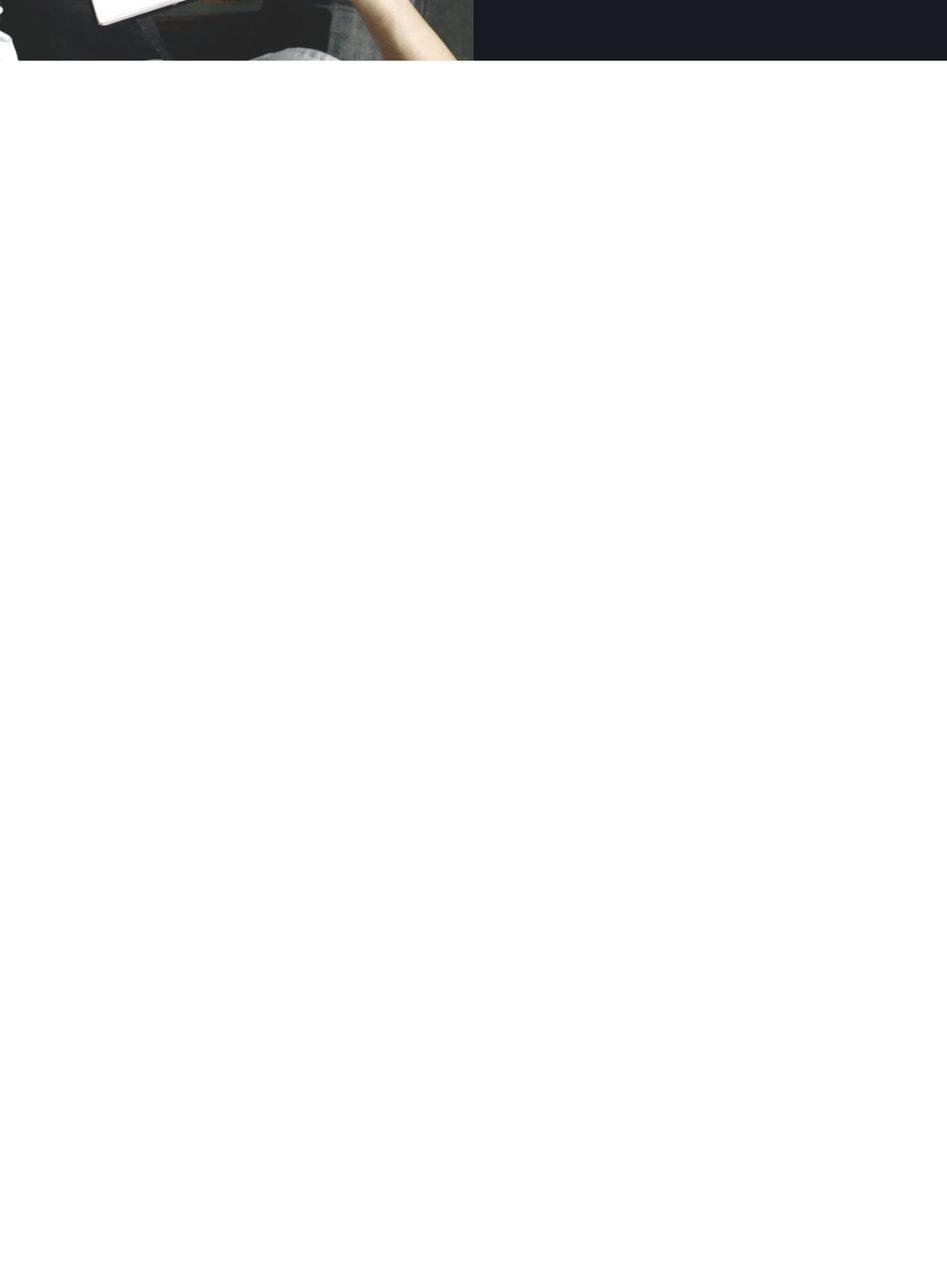
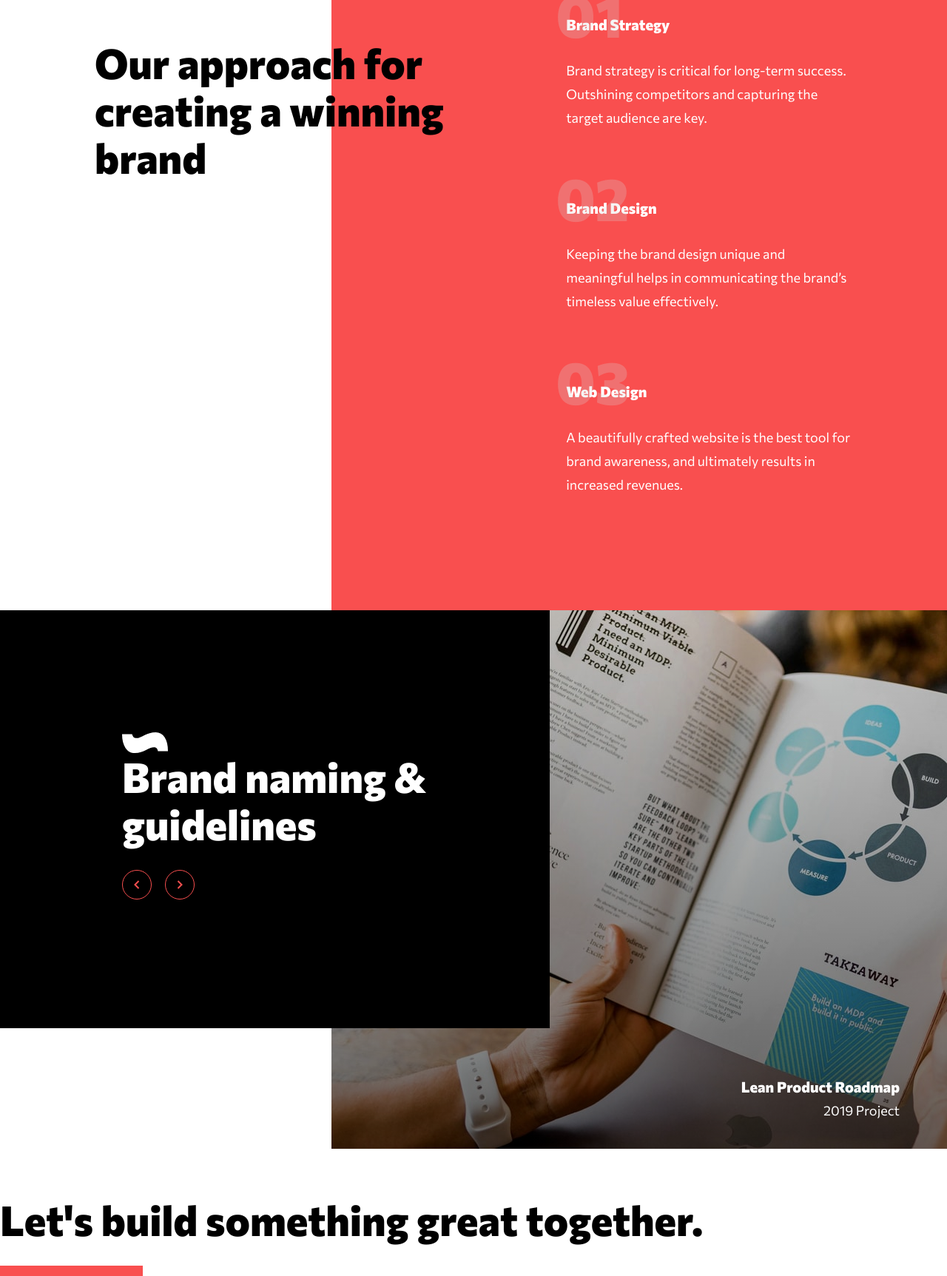
Before and after one commit to j-IM-bo/creative, a website built with webpack: page src/index.html in a window 1280 px wide. Shown: the part 1754-3479 px from the top of the page at 74% size. Before the commit the page ends 1836 px from the top, so only its background shows below. Built offline with nearby package versions, Linux system fonts and the light colour scheme.

Commit message:
carousel

```diff
--- a/src/index.html
+++ b/src/index.html
@@ -156,23 +156,64 @@
                 </div>
             </section>
             <!-- /end .strategy section -->
-        </main>
 
-        <!-- footer -->
-        <footer class="footer"></footer>
-    </body>
-</html>
+            <!-- Method section -->
+            <section class="method">
+                <h2>Our approach for creating a winning brand</h2>
 
-<!-- <button class="btn4 btnNext">
-            <svg width="40" height="40" xmlns="http://www.w3.org/2000/svg">
-                <g stroke="#F94F4F" fill="none" fill-rule="evenodd">
-                    <circle cx="20" cy="20" r="19.5" />
-                    <path stroke-width="2" d="M17.5 15l5 5-5 5" />
-                </g>
-            </svg>
-        </button>
+                <div class="method__content">
+                    <ul class="method__list">
+                        <li class="method__list-item">
+                            <span>01</span>
+
+                            <h3>Brand Strategy</h3>
+                            <p>
+                                Brand strategy is critical for long-term
+                                success. Outshining competitors and capturing
+                                the target audience are key.
+                            </p>
+                        </li>
+                        <li class="method__list-item">
+                            <span>02</span>
+
+                            <h3>Brand Design</h3>
+                            <p>
+                                Keeping the brand design unique and meaningful
+                                helps in communicating the brand’s timeless
+                                value effectively.
+                            </p>
+                        </li>
+                        <li class="method__list-item">
+                            <span>03</span>
+
+                            <h3>Web Design</h3>
+                            <p>
+                                A beautifully crafted website is the best tool
+                                for brand awareness, and ultimately results in
+                                increased revenues.
+                            </p>
+                        </li>
+                    </ul>
+                </div>
+            </section>
+            <!-- /end .Method section -->
+
+            <!-- Projects section -->
+            <section class="projects">
+                <div class="projects__controls">
+                    <img
+                        class="projects__icon"
+                        src="./images/desktop/bg-pattern-wavy-white.svg"
+                        alt="icon"
+                    />
+                    <h2>Brand naming & guidelines</h2>
+
                     <button class="btn4 btnPrev">
-            <svg width="40" height="40" xmlns="http://www.w3.org/2000/svg">
+                        <svg
+                            width="40"
+                            height="40"
+                            xmlns="http://www.w3.org/2000/svg"
+                        >
                             <g
                                 transform="matrix(-1 0 0 1 40 0)"
                                 stroke="#F94F4F"
@@ -183,4 +224,82 @@
                                 <path stroke-width="2" d="M17.5 15l5 5-5 5" />
                             </g>
                         </svg>
-        </button> -->
+                        <div class="visually-hidden">previous button</div>
+                    </button>
+                    <button class="btn4 btnNext">
+                        <svg
+                            width="40"
+                            height="40"
+                            xmlns="http://www.w3.org/2000/svg"
+                        >
+                            <g stroke="#F94F4F" fill="none" fill-rule="evenodd">
+                                <circle cx="20" cy="20" r="19.5" />
+                                <path stroke-width="2" d="M17.5 15l5 5-5 5" />
+                            </g>
+                        </svg>
+                        <div class="visually-hidden">next button</div>
+                    </button>
+                </div>
+
+                <div class="projects__carousel">
+                    <div class="carousel__track-container">
+                        <ul class="carousel__track">
+                            <li class="carousel__slide current-slide">
+                                <div class="gradient"></div>
+                                <img
+                                    class="carousel__image"
+                                    src="./images/desktop/image-slide-1.jpg"
+                                    alt="open magazine"
+                                />
+                                <div class="carousel__title">
+                                    <h3>Lean Product Roadmap</h3>
+                                    <p>2019 Project</p>
+                                </div>
+                            </li>
+                            <li class="carousel__slide">
+                                <div class="gradient"></div>
+                                <img
+                                    class="carousel__image"
+                                    src="./images/desktop/image-slide-2.jpg"
+                                    alt="bag on table"
+                                />
+                                <div class="carousel__title">
+                                    <h3>New Majestic Hotel</h3>
+                                    <p>2018 Project</p>
+                                </div>
+                            </li>
+                            <li class="carousel__slide">
+                                <div class="gradient"></div>
+                                <img
+                                    class="carousel__image"
+                                    src="./images/desktop/image-slide-3.jpg"
+                                    alt="computer screen"
+                                />
+                                <div class="carousel__title">
+                                    <h3>Crypto Dashboard</h3>
+                                    <p>2016 Project</p>
+                                </div>
+                            </li>
+                        </ul>
+                    </div>
+                </div>
+            </section>
+            <!-- /end .Projects section -->
+        </main>
+
+        <!-- footer -->
+        <footer class="footer">
+            <div class="icon-red">
+                <img
+                    src="./images/desktop/bg-pattern-wave-red.svg"
+                    alt="icon"
+                />
+            </div>
+            <div class="footer__inner">
+                <h2>Let's build something great together.</h2>
+
+                <button class="btn1">Schedule a Call</button>
+            </div>
+        </footer>
+    </body>
+</html>
--- a/src/index.js
+++ b/src/index.js
@@ -9,11 +9,13 @@ import "./sass/style.scss";
 // import { debounce } from "./js/utilities/debounce";
 import { viewportSize } from "./js/utilities/viewportSize";
 import { initMenu } from "./js/menu";
+import { initCarousel } from "./js/carousel";
 
 function init() {
     viewportSize();
 
     initMenu();
+    initCarousel();
 }
 
 window.addEventListener("load", function () {
--- /dev/null
+++ b/src/js/carousel.js
@@ -0,0 +1,41 @@
+export function initCarousel() {
+    const track = document.querySelector(".carousel__track"),
+        slides = Array.from(track.children),
+        nextButton = document.querySelector(".btnNext"),
+        prevButton = document.querySelector(".btnPrev"),
+        slideWidth = slides[0].getBoundingClientRect().width;
+
+    // arrange slide next to each other
+    const setSlidePosition = (slide, index) => {
+        slide.style.left = slideWidth * index + "px";
+    };
+    slides.forEach(setSlidePosition);
+
+    // move slides left or right
+    const moveToSlide = (track, currentSlide, targetSlide) => {
+        track.style.transform = "translateX(-" + targetSlide.style.left + ")";
+        currentSlide.classList.remove("current-slide");
+        targetSlide.classList.add("current-slide");
+    };
+
+    // prevoious button
+    prevButton.addEventListener("click", (e) => {
+        e.preventDefault;
+
+        const currentSlide = track.querySelector(".current-slide"),
+            prevSlide = currentSlide.previousElementSibling;
+
+        moveToSlide(track, currentSlide, prevSlide);
+    });
+
+    // next button
+    nextButton.addEventListener("click", (e) => {
+        e.preventDefault;
+        const slideTitle = document.querySelectorAll(".carousel__title");
+
+        const currentSlide = track.querySelector(".current-slide"),
+            nextSlide = currentSlide.nextElementSibling;
+
+        moveToSlide(track, currentSlide, nextSlide);
+    });
+}
--- /dev/null
+++ b/src/sass/components/_method.scss
@@ -0,0 +1,71 @@
+/*------------------------------------*\
+    Method section
+\*------------------------------------*/
+
+.method {
+    position: relative;
+    width: 100%;
+    height: fit-content;
+    display: flex;
+
+    h2 {
+        position: absolute;
+        left: 2.4rem;
+        top: 10rem;
+        color: var(--c-font-white);
+        max-width: 27rem;
+        z-index: 1;
+
+        @include bp(small) {
+            color: var(--c-font-black);
+        }
+        @include bp(medium) {
+            max-width: 48rem;
+            left: 10vw;
+        }
+    }
+}
+
+.method__content {
+    position: relative;
+    right: 0;
+    padding: 31.7rem 2.4rem 0.2rem;
+    background-color: var(--c-bg-red);
+    color: var(--c-font-white);
+
+    @include bp(small) {
+        max-width: 55vw;
+        position: relative;
+        top: -12vw;
+        margin-left: 45vw;
+        padding: 17vw 4rem 0.2rem 6rem;
+    }
+    @include bp(medium) {
+        max-width: 65vw;
+        position: relative;
+        top: -5vw;
+        margin-left: 35vw;
+        right: 0;
+        padding: 10vw 10vw 5vw 24vw;
+    }
+}
+
+.method__list {
+    margin-left: 1rem;
+    position: relative;
+}
+
+.method__list-item {
+    position: relative;
+    margin-bottom: 9rem;
+
+    span {
+        font-weight: 800;
+        font-size: 8rem;
+        color: #d8d8d8;
+        opacity: 0.25;
+        position: absolute;
+        left: -1.4rem;
+        top: -1.4rem;
+    }
+}
--- /dev/null
+++ b/src/sass/components/_projects.scss
@@ -0,0 +1,136 @@
+/*------------------------------------*\
+    Projects section
+\*------------------------------------*/
+
+.projects {
+    position: relative;
+    display: flex;
+    flex-direction: column-reverse;
+
+    @include bp(small) {
+        top: -12vw;
+    }
+    @include bp(medium) {
+        top: -5vw;
+    }
+}
+
+.projects__controls {
+    background-color: var(--c-font-black);
+    color: var(--c-font-white);
+    padding: 7.4rem 2.4rem 6.4rem;
+
+    h2 {
+        max-width: 23.6rem;
+    }
+
+    @include bp(small) {
+        position: absolute;
+        top: 0;
+        padding: 10rem 12rem 6.4rem 10rem;
+        z-index: 5;
+    }
+    @include bp(medium) {
+        padding: 16.5rem;
+
+        h2 {
+            max-width: 41.3rem;
+        }
+    }
+}
+.btnPrev {
+    margin-right: 1.5rem;
+}
+.btnNext {
+}
+
+.projects__icon {
+    display: none;
+
+    @include bp(small) {
+        display: block;
+        width: 6.2rem;
+    }
+}
+
+.projects__carousel {
+    position: relative;
+    height: 37.5rem;
+
+    @include bp(small) {
+        max-width: 55vw;
+        margin-left: 45vw;
+        height: 47.2rem;
+    }
+    @include bp(medium) {
+        max-width: 65vw;
+        margin-left: 35vw;
+        height: 72.8rem;
+    }
+}
+
+.carousel__track-container {
+    position: relative;
+    background-color: var(--c-bg-black);
+    height: 100%;
+    overflow: hidden;
+}
+
+.carousel__track {
+    position: relative;
+    height: 100%;
+    transition: transform 250ms ease-in;
+}
+
+.carousel__slide {
+    position: absolute;
+    bottom: 0;
+    top: 0;
+    width: 100%;
+}
+
+.carousel__title {
+    position: relative;
+    z-index: 2;
+    h3,
+    p {
+        color: var(--c-font-white);
+        text-align: right;
+        margin-right: 5vw;
+        margin-bottom: 0;
+    }
+
+    h3 {
+        margin-top: -8rem;
+        padding-bottom: 0;
+    }
+
+    @include bp(small) {
+        h3 {
+            margin-top: -10rem;
+        }
+    }
+}
+
+.carousel__image {
+    width: 100%;
+    height: 100%;
+    object-fit: cover;
+}
+
+.gradient {
+    @include pseudo();
+    left: 0;
+    top: 0;
+    width: 100%;
+    height: 100%;
+    background: rgb(2, 0, 36);
+    background: linear-gradient(
+        0deg,
+        rgb(0, 0, 0) 0%,
+        rgba(0, 0, 0, 0.74) 0%,
+        rgba(255, 255, 255, 0) 100%
+    );
+    opacity: 0.7;
+    z-index: 1;
+}
--- a/src/sass/style.scss
+++ b/src/sass/style.scss
@@ -89,3 +89,5 @@
 @import "components/menu";
 @import "components/hero";
 @import "components/strategy";
+@import "components/method";
+@import "components/projects";
```
Also changed, not shown: src/sass/components/_strategy.scss (+14 -7 lines). Lines whose indentation alone changed are shown as unchanged.
